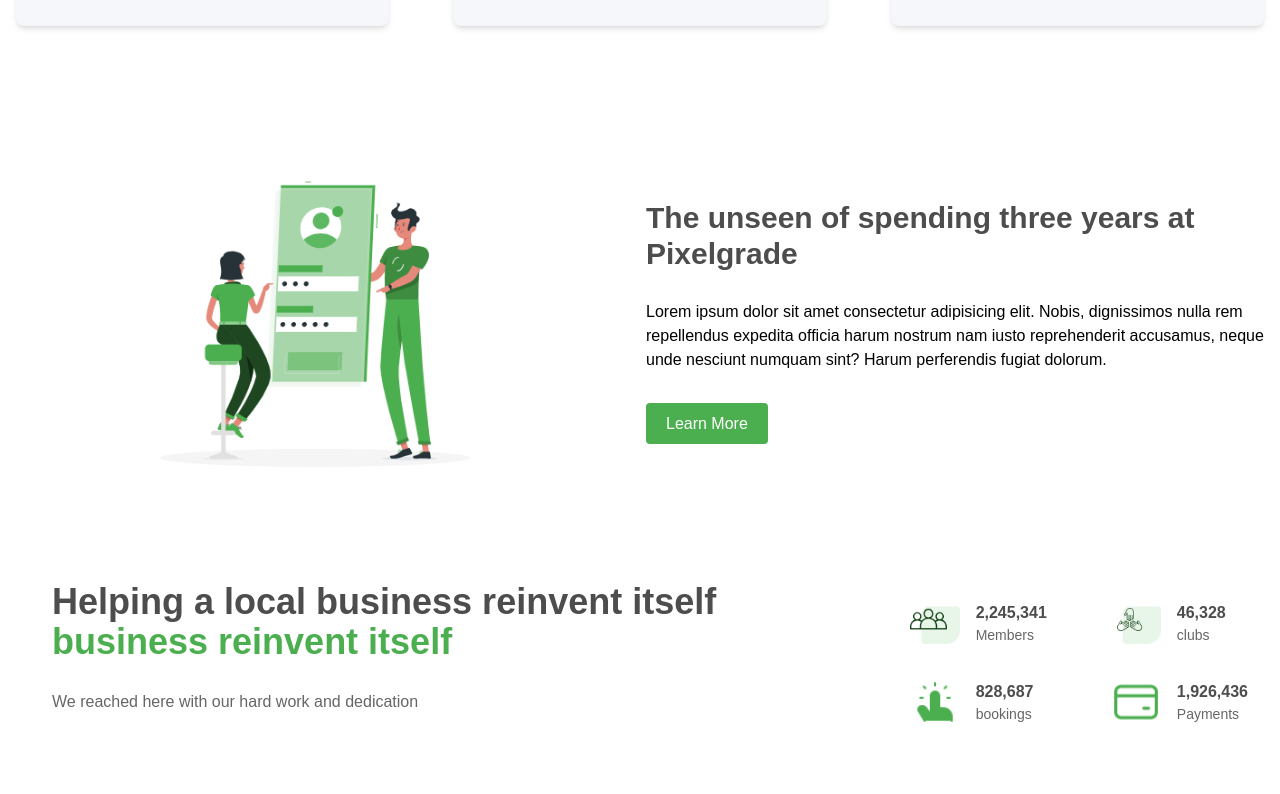
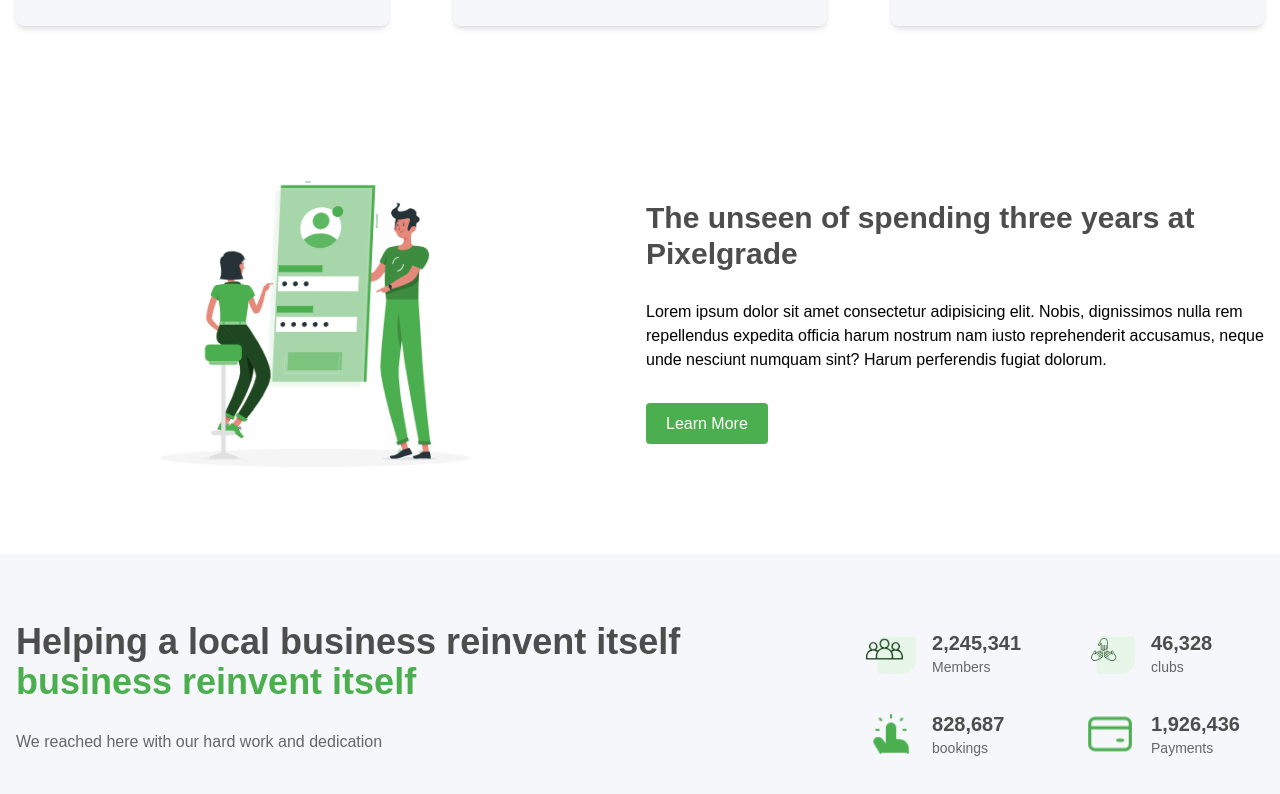
Before and after one commit to sam-0905/Nexcent, a Next.js app in the folder nexora/: page / in a window 1280 px wide. Shown: the part 1126-1920 px from the top of the page. Built offline with nearby package versions, Linux system fonts and the light colour scheme.

Commit message:
style - updated some minor changes

```diff
--- a/nexora/Components/section/support.tsx
+++ b/nexora/Components/section/support.tsx
@@ -4,16 +4,16 @@
 const Support = () => {
   return (
     <>
-    <div className="flex flex-col items-center md:flex-row gap-5 mt-10 mb-8 justify-between">
+    <div className="flex flex-col items-center md:flex-row gap-3 mt-10 mb-8 py-10 justify-around bg-[#f5f7fa]">
 
-        <div className="flex-1 px-6 m-7 ">
-        <h2 className="text-4xl font-bold text-[#4D4D4D] mb-7">{supportData.status.title}
+        <div className="flex-1 px-2 m-2 ">
+        <h2 className="text-4xl font-bold text-[#4D4D4D] mb-7 mt-5">{supportData.status.title}
           <span className="block text-[#4caf4f]">business reinvent itself</span>
         </h2>
         <p className="text-md text-[#666] mb-8">{supportData.status.subtitle}</p>
         </div>
 
-        <div className="grid grid-cols-2 gap-x-16 gap-y-8 mr-8">
+        <div className="grid grid-cols-2 gap-x-16 gap-y-8 mr-10">
         {supportData.status.achievements.map((achievement) => (
             <div key={achievement.title} className="flex items-center gap-4">
             <Image
@@ -23,7 +23,7 @@
                 height={50}
                 />
                 <div>
-                  <h3 className="font-bold text-[#4D4D4D]" >{achievement.title}</h3>
+                  <h3 className=" text-xl font-bold text-[#4D4D4D]" >{achievement.title}</h3>
                 <p className="text-sm text-[#666]">{achievement.subtitle}</p>
                 </div>
             </div>
```
